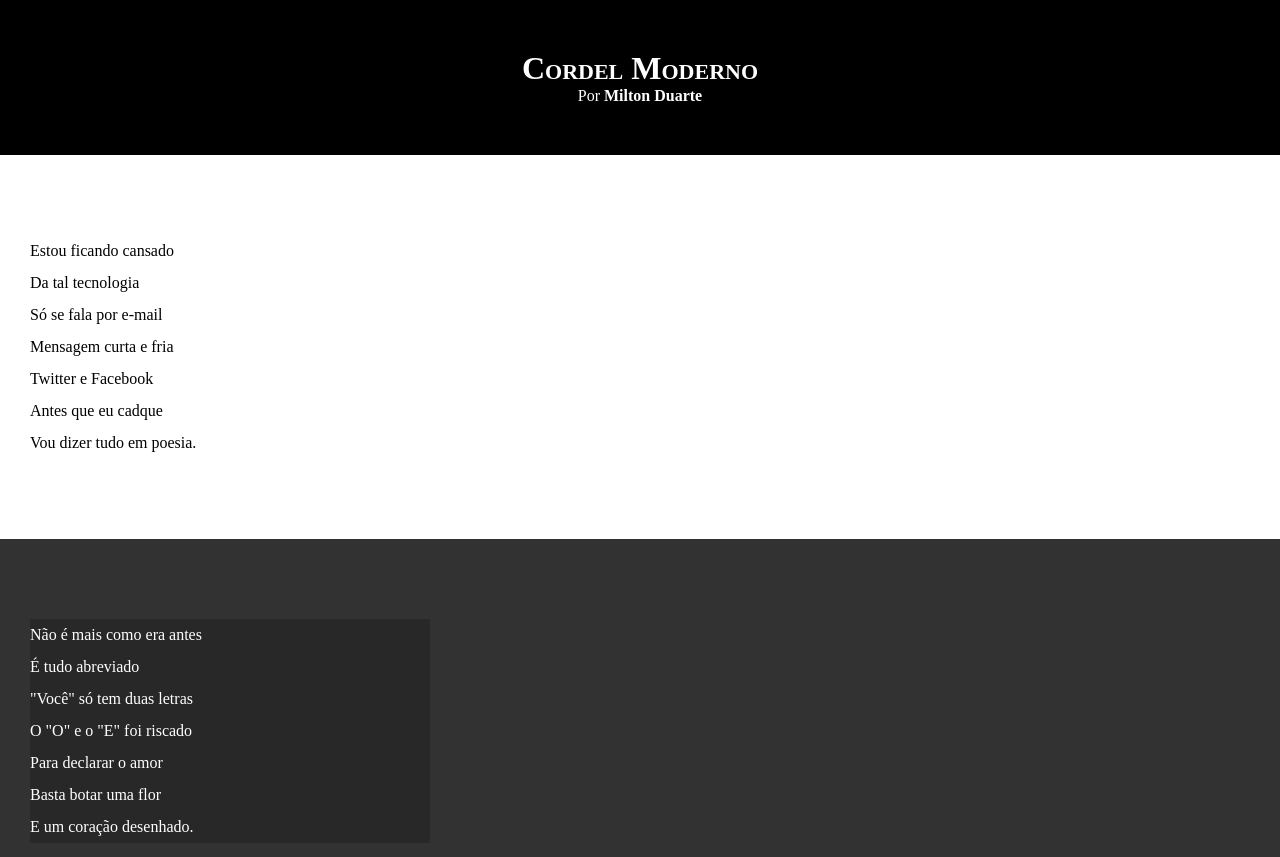
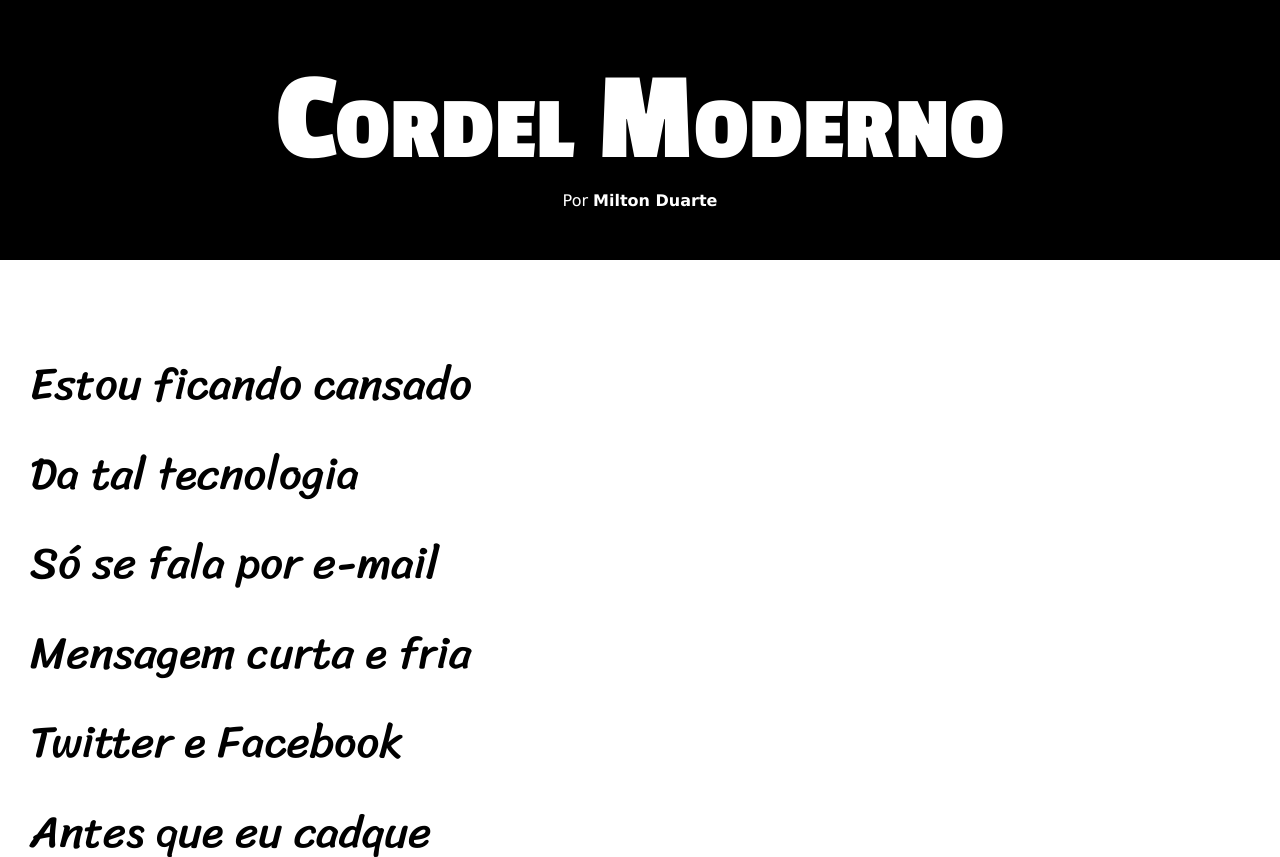
Before and after one commit to EstudanteLopes/html-css, a plain HTML site: page html-css/d12/index.html in a window 1280 px wide. Shown: the top 857 px of the page. Drawn offline with Linux system fonts and the light colour scheme.

Commit message:
uptade style

```diff
--- a/html-css/d12/estilo/style.css
+++ b/html-css/d12/estilo/style.css
@@ -1,11 +1,23 @@
+@import url('https://fonts.googleapis.com/css2?family=Passion+One:wght@400;700;900&display=swap');
+
+@import url('https://fonts.googleapis.com/css2?family=Sriracha&display=swap');
+
+:root {
+    --fonte1: Verdana, Geneva, Tahoma, sans-serif;
+    --fonte2: 'Passion One', cursive;
+    --fonte3: "Sriracha", cursive;
+}
+
 * {
     padding: 0;
     margin: 0;
 }
 
-html, body {
+html,
+body {
     min-height: 100vh;
     background-color: darkgrey;
+    font-family: var(--fonte1);
 }
 
 header {
@@ -14,12 +26,14 @@ header {
     text-align: center;
 }
 
-header > h1 {
+header>h1 {
+    font-family: var(--fonte2);
     padding-top: 50px;
     font-variant: small-caps;
+    font-size: 10vw;
 }
 
-header > p {
+header>p {
     padding-bottom: 50px;
 }
 
@@ -40,22 +54,25 @@ section {
     padding-bottom: 10vh;
     line-height: 2em;
     padding-left: 30px;
+    font-family: var(--fonte3);
+    font-size: 3.5vw;
 }
 
- section.normal {
+section.normal {
     background-color: white;
     color: black;
- }
+}
 
- section.imagem {
+section.imagem {
     background-color: rgb(50, 50, 50);
     color: white;
- }
+}
 
- .imagem > p {
-    width: 400px;
+.imagem>p {
+    display: inline-block;
+    padding: 5px;
     background-color: rgba(0, 0, 0, 0.205);
- }
+}
 
 footer {
     background-color: black;
```
